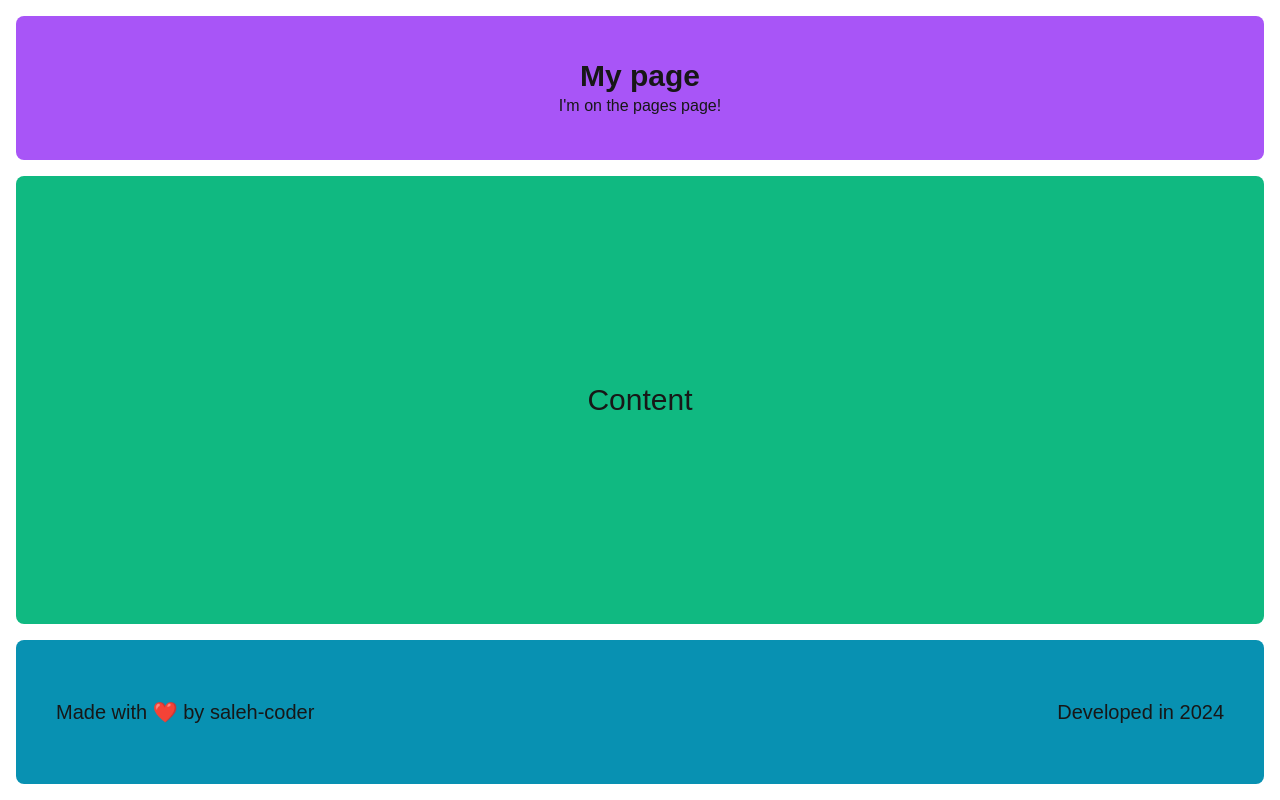
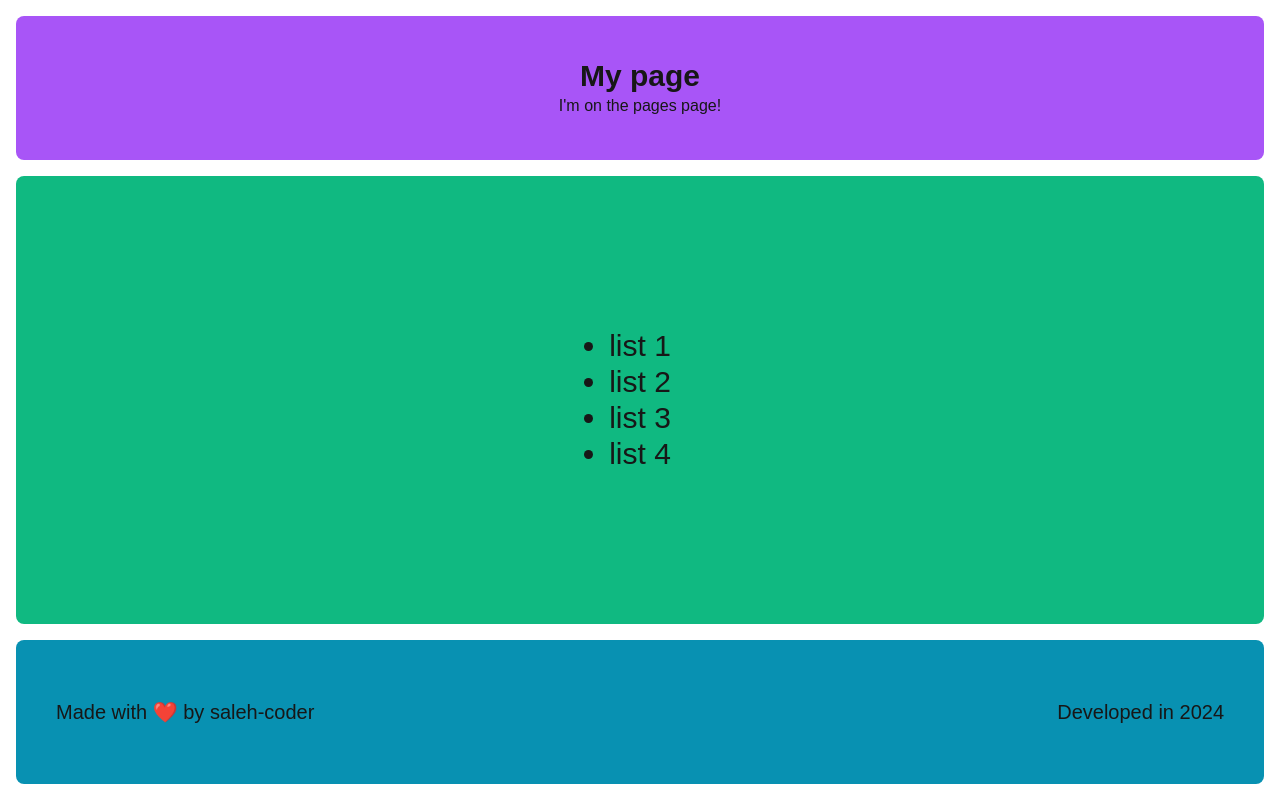
Before and after one commit to saleh-coder/react-fundamentals, a Next.js app: page /fundamentals/page in a window 1280 px wide. Built offline with nearby package versions, Linux system fonts and the light colour scheme.

Commit message:
refactor: update Content component to render children

```diff
--- a/src/app/fundamentals/page/page.tsx
+++ b/src/app/fundamentals/page/page.tsx
@@ -7,7 +7,14 @@ export default function Page() {
   return (
     <div className={`flex flex-col gap-4 p-4 h-screen `}>
       <Header title="My page" caption="I'm on the pages page!" />
-      <Content />
+      <Content>
+        <ul className="list-disc">
+          <li>list 1</li>
+          <li>list 2</li>
+          <li>list 3</li>
+          <li>list 4</li>
+        </ul>
+      </Content>
       <Footer
         leftText="Made with ❤️ by saleh-coder"
         rightText={`Developed in ${new Date().getFullYear().toString()}`}
--- a/src/components/Content.tsx
+++ b/src/components/Content.tsx
@@ -7,7 +7,7 @@ export default function Content(props: any) {
       bg-emerald-500
       text-3xl rounded-lg`}
     >
-      Content
+      {props.children}
     </h1>
   );
 }
--- a/src/pages/page.tsx
+++ b/src/pages/page.tsx
@@ -10,7 +10,9 @@ export default function Page() {
   return (
     <div className={` flex flex-col h-screen p-5 gap-5 bg-black text-white `}>
       <Header title="My page" caption="I'm on the pages page!" />
-      <Content />
+      <Content>
+        <button className="bg-blue-500 p-2 rounded-md">test</button>
+      </Content>
       <Footer
         leftText="Made with ❤️ by saleh-coder"
         rightText={`Developed in ${new Date().getFullYear().toString()}`}
```
